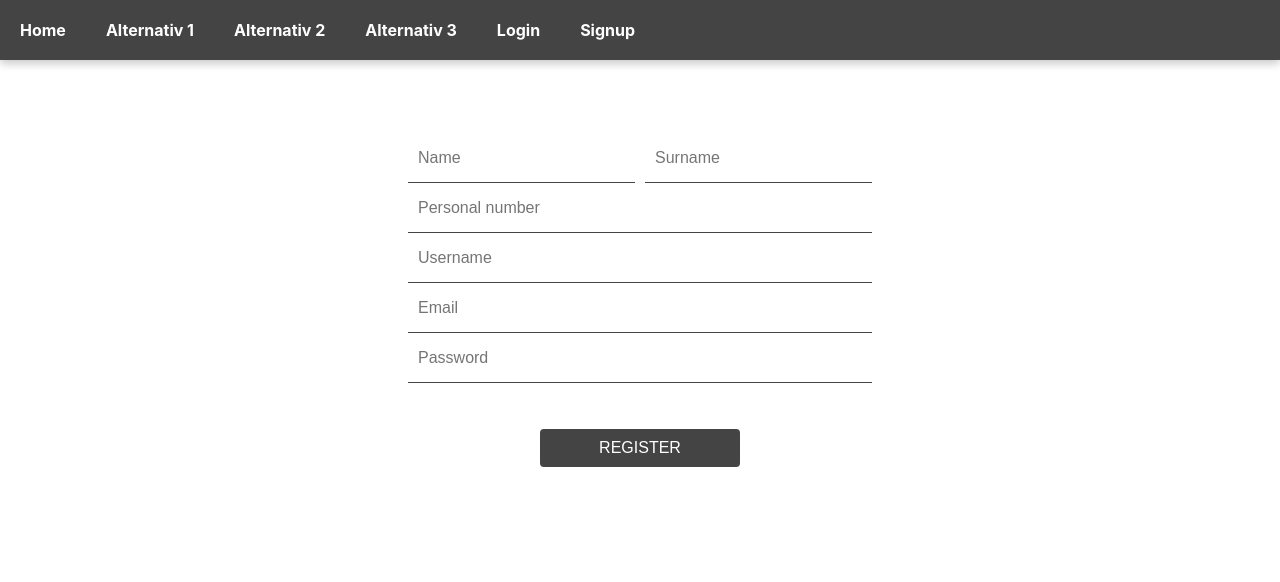
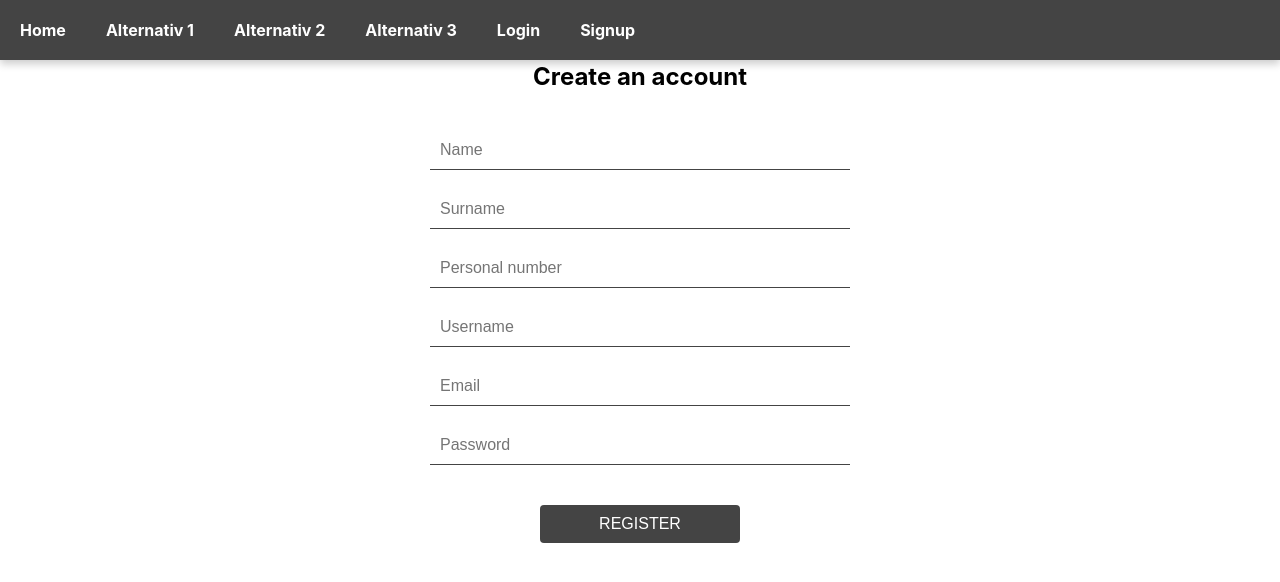
Before and after one commit to RobertFuruvald/IV1201_frontend, a React (Create React App) app: page /signup in a window 1280 px wide. Shown: the top 582 px of the page. Built offline with nearby package versions, Linux system fonts and the light colour scheme.

Commit message:
custom hook for forms

```diff
--- a/src/api/dataSource.js
+++ b/src/api/dataSource.js
@@ -1,19 +1,21 @@
 const DataSource = {
-  apiCall(endpoint, method, data) {
+  async apiCall(endpoint, method, data, token) {
    const url = process.env.REACT_APP_BACKEND_URL +`${endpoint}`;
 
-    return fetch(url, {
+    return await fetch(url, {
       method: method,
       headers: {
-        'Content-Type': 'application/json'
+        'Content-Type': 'application/json',
+        'Authorization': token ? `Bearer ${token}` : undefined,
       },
       body: data ? JSON.stringify(data) : undefined
     })
     .then(response => {
       if (response.ok) {
-        return response.json();
+        return response.text();
       }
         return response.text().then(errorMessage => {
+          console.error("datasource: " + errorMessage);
           throw new Error(errorMessage);
         });
 
@@ -24,6 +26,6 @@ const DataSource = {
     return DataSource.apiCall('api/auth/register', 'POST', data);
   },
 
+
 };
-
 export default DataSource;
--- a/src/styling/loginView.css
+++ b/src/styling/loginView.css
@@ -145,7 +145,7 @@ button[type="submit"]:hover {
   border-radius: 6px;
   border: 1px solid #e6c1c1;
   box-shadow: 0 1px 3px rgba(0, 0, 0, 0.12), 0 1px 2px rgba(0, 0, 0, 0.24);
-  margin-top: 450px;
+  margin-top: 300px;
 }
 
 .error-hidden {
--- a/src/styling/signUpView.css
+++ b/src/styling/signUpView.css
@@ -1,23 +1,45 @@
-.signup-section {
+.container {
   display: flex;
   flex-direction: column;
   align-items: center;
   justify-content: center;
-    min-height: 50vh;
+  height: 50vh;
   border-radius: 10px;
-    margin-left: 20%;
-    margin-right: 20%;
-    overflow-y: auto;
+  margin-left: 30%;
+  margin-right: 30%;
 }
 
+/* For small screens */
 @media screen and (max-width: 1180px) {
-    .signup-section {
+  .container {
     margin-left: auto;
     margin-right: auto;
   }
 }
 
-  .signup-container {
+
+h1 {
+  text-align: center;
+  font-weight: bold;
+  font-size: 3rem;
+  margin-bottom: 0px;
+  color: black;
+}
+
+h2 {
+  display: block;
+  text-align: left;
+}
+
+.h1SignIN {
+  text-align: center;
+  font-weight: bold;
+  font-size: 1.5rem;
+  margin-bottom: 0px;
+}
+
+
+form {
   display: flex;
   flex-direction: column;
   align-items: center;
@@ -26,58 +48,106 @@
   padding: 20px;
   border: none;
   border-radius: 15px;
+  /* background-color: #fff;  */
+  /* light grey background color */
 }
 
-  .input-group {
-    display: flex;
-    flex-direction: column;
-    align-items: center;
+label {
+  font-size: 18px;
+  margin-bottom: 10px;
+  color: #444; /* set a dark grey label text color */
 }
 
-  .input-row {
-    display: flex;
+.login-input, .signup-input, .api-search {
   width: 100%;
-    height: 50px;
-  }
-
-  .input-box {
-    flex: 1;
   padding: 10px;
-    margin: 0 5px;
-    border: none;
-    border-bottom: 1px solid #444;
+  margin-bottom: 20px;
+  border-style: none none solid none;
+  border-bottom: 1px solid #444; /* set a dark grey border color */
   border-radius: 0px;
   font-size: 16px;
 }
 
-  .input-box:focus {
-    outline: none;
-  }
-
+/* For small screens */
 @media screen and (max-width: 1180px) {
-    .input-box {
+  .login-input, .signup-input, .api-search {
     width: 80%;
   }
 }
 
-  .login-button {
-    background-color: #444;
-    color: white;
+/* For small screens */
+@media screen and (max-width: 1180px) {
+  .login-input, .signup-input, .api-search {
+    width: 80%;
+  }
+}
+
+button[type="submit"] {
+  background-color: #444; /* set a dark grey button background color */
+  color: #fff;
   border: none;
   border-radius: 4px;
   padding: 10px;
   font-size: 16px;
   cursor: pointer;
   margin-top: 20px;
-    width: 200px;
+  width: 200px; /* add a fixed width of 200px to match the Create an account button */
 }
 
-  .login-button:hover {
-    background-color: #222;
+button[type="submit"]:hover {
+  background-color: #222; /* set a darker shade of grey on hover */
 }
 
-  .message-error {
-    color: red;
+.create-account {
+  /* background-color: #eee;  */
+  /* set a light grey button background color */
+  /* color: #444; */
+  border: none;
+  border-radius: 4px;
+  padding: 10px;
+  font-size: 16px;
+  cursor: pointer;
+  margin-top: 10px;
+  width: 200px; /* add a fixed width of 200px to match the Sign in button */
+}
+
+.create-account:hover {
+  background-color: #ccc; /* set a slightly darker shade of grey on hover */
+}
+
+.create-account a {
+  text-decoration: none;
+}
+
+.create-account-text {
+  color: black;
+}
+
+
+.pSignup {
+  text-align: center;
   font-weight: bold;
-    margin-top: 10px;
+  font-size: 1.5rem;
+  margin-bottom: 20px;
 }
+
+
+.error {
+  display: flex;
+  justify-content: center;
+  align-items: center;
+  width: 45%;
+  padding: 16px;
+  background-color: #f0d6d6;
+  color: #cb2431;
+  font-size: 16px;
+  font-weight: 400;
+  border-radius: 6px;
+  border: 1px solid #e6c1c1;
+  box-shadow: 0 1px 3px rgba(0, 0, 0, 0.12), 0 1px 2px rgba(0, 0, 0, 0.24);
+  margin-top: 570px;
+}
+
+.error-hidden {
+  display: none;
+}
--- a/src/views/SignUpView.js
+++ b/src/views/SignUpView.js
@@ -6,7 +6,6 @@ import useInputChange from "../hooks/useInputChange";
 
 function SignUpView() {
   const navigate = useNavigate();
-
   const [error, setError] = useState('');
   const [name, setName] = useInputChange('');
   const [surname, setSurname] = useInputChange('');
@@ -14,8 +13,7 @@ function SignUpView() {
   const [email, setEmail] = useInputChange('');
   const [username, setUsername] = useInputChange('');
   const [password, setPassword] = useInputChange('');
-
-  const handleSignUp = (e) => {
+  const handleSignUp = async (e) => {
     e.preventDefault();
      setError('');
      if (!name || !surname || !pnr || !email || !username || !password) {
@@ -27,86 +25,76 @@ function SignUpView() {
        setError('Invalid email format');
       return;
      }
-
-      const signUpData = { name, surname, pnr, email, username, password };
-
-      DataSource.registerUser(signUpData)
-      .then(response => {
+    const signUpData = {name, surname, pnr, email, username, password};
+    await DataSource.registerUser(signUpData).then(response => {
        console.log('Registration successful:', response);
-        navigate('/');
-        return response;
-      })
-      .catch(error => {
-        console.error('Error:', error.message);
-        setError(error.message);
+      setSuccess(response)
+      navigate('/');
+    }).catch(error => {
+      console.error('Error:', error);
+      setError(error);
       });
   };
 
 
   return (
-    <div className="signup-section">
-      <form className="signup-container" onSubmit={handleSignUp}>
-        <div className="input-group">
-          <div className="input-row">
+    <>
+      <div>
+        <div className="container module">
+          <p className='pSignup'>Create an account</p>
+          <div className={`error ${error ? '' : 'error-hidden'}`}>{error}</div>
+
+          <form onSubmit={handleSignUp}>
             <input
               placeholder="Name"
               type="text"
-              className="input-box"
+              className="signup-input"
               onChange={setName}
               required
             />
             <input
               placeholder="Surname"
               type="text"
-              className="input-box"
+              className="signup-input"
               onChange={setSurname}
               required
             />
-          </div>
-          <div className="input-row">
             <input
               placeholder="Personal number"
               type="text"
-              className="input-box"
+              className="signup-input"
               onChange={setPnr}
               required
             />
-          </div>
-          <div className="input-row">
             <input
               placeholder="Username"
               type="text"
-              className="input-box"
+              className="signup-input"
               onChange={setUsername}
               required
             />
-          </div>
-          <div className="input-row">
             <input
               placeholder="Email"
               type="email"
-              className="input-box"
+              className="signup-input"
               onChange={setEmail}
               required
             />
-          </div>
-          <div className="input-row">
             <input
               placeholder="Password"
-              className="input-box"
+              className="signup-input"
               type="password"
               onChange={setPassword}
               autoComplete="new-password"
               required
             />
-          </div>
+            <button type="submit">
+              REGISTER
+            </button>
+          </form>
         </div>
-        <p className="message-error">{error}</p>
-        <button className="login-button" type="submit">
-          REGISTER
-        </button>
-      </form>
-    </div>
+      </div>
+    </>
   );
 }
 
```
Also changed, not shown: src/views/LoginView.js (+3 -9 lines). Lines whose indentation alone changed are shown as unchanged.
